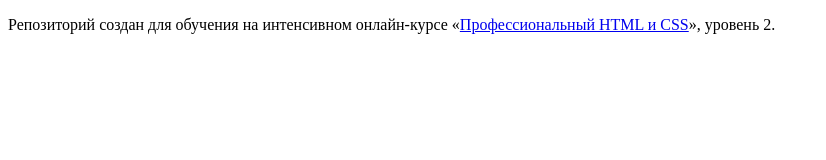
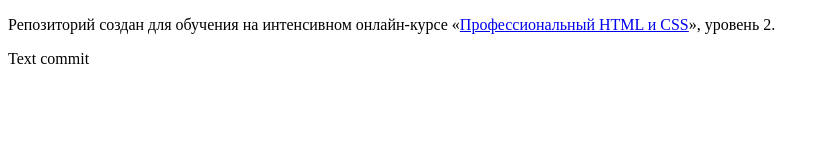
Before and after one commit to hornuglan/miska-margarita, a website: page source/index.html in a window 1280 px wide. Shown: the whole page, without its empty margins (0-826 px from the left). Drawn offline with Linux system fonts and the light colour scheme.

Commit message:
First test commit

```diff
--- a/source/index.html
+++ b/source/index.html
@@ -7,6 +7,7 @@
   <body>
 
     <p>Репозиторий создан для обучения на интенсивном онлайн‑курсе «<a href="https://htmlacademy.ru/intensive/adaptive">Профессиональный HTML и CSS</a>», уровень 2.</p>
+    <p>Text commit</p>
 
   </body>
 </html>
```
